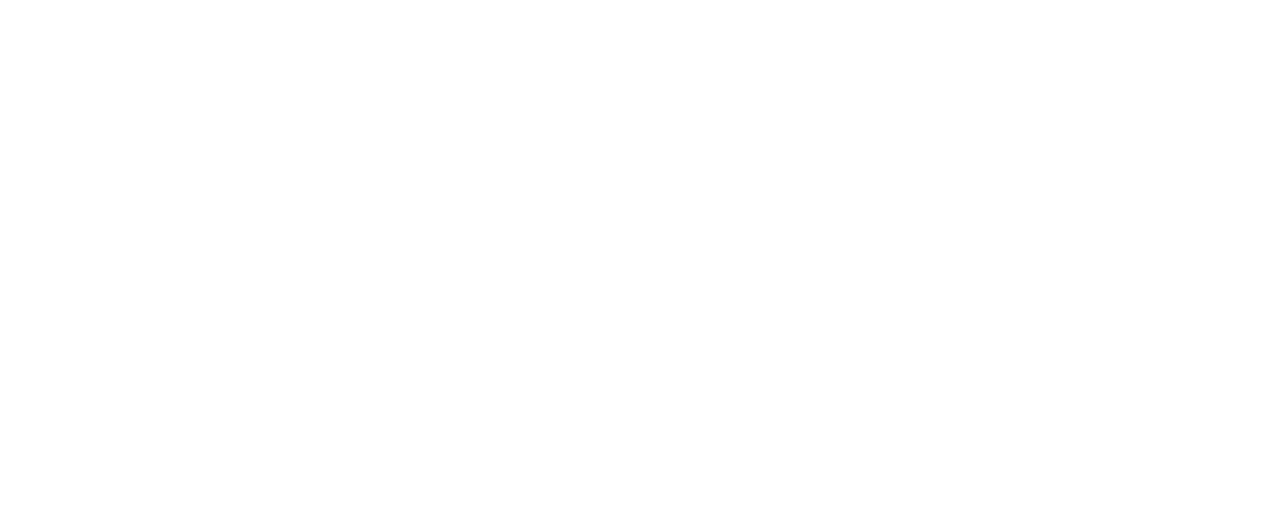
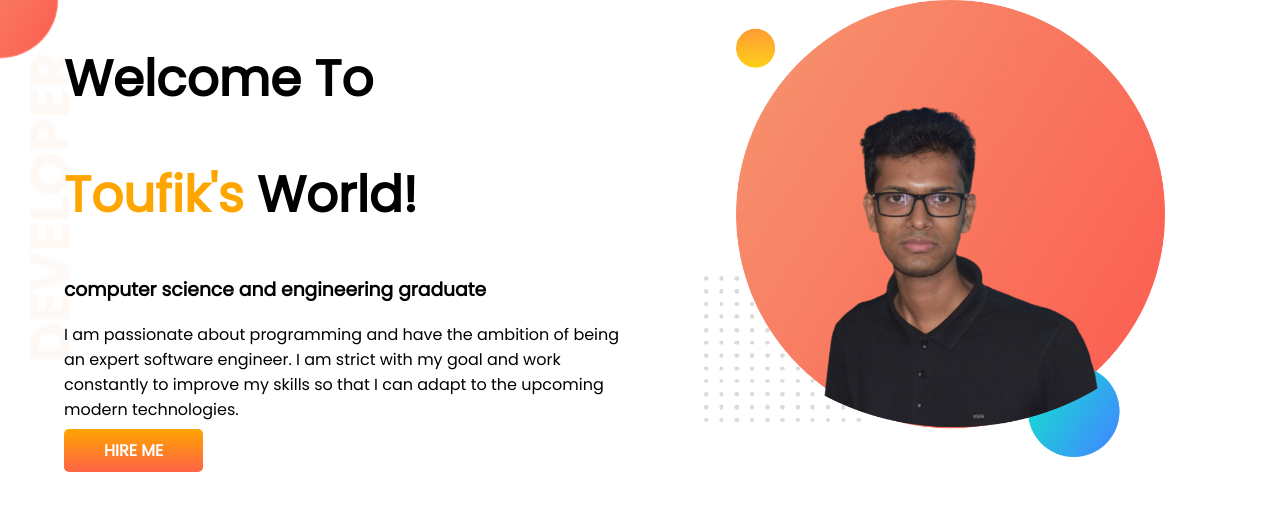
Before and after one commit to toufikcse/Toufik-Portfolio, a plain HTML site: page index.html in a window 1280 px wide. Drawn offline with Linux system fonts and the light colour scheme.

Commit message:
added first section

```diff
--- a/css/style.css
+++ b/css/style.css
@@ -0,0 +1,36 @@
+body{
+    font-family: 'Poppins', sans-serif;
+    margin: 0%;
+}
+
+h1{
+    font-size: 50px;
+}
+
+.orange-color{
+    color: orange;
+}
+
+section{
+    display: flex;
+    background-image: url("/images/top-banner.png");
+    background-repeat: no-repeat;
+}
+
+.half-width{
+    width: 50%;
+    padding-left: 5%;
+}
+
+.half-width img{
+    width: 80%;
+}
+
+.link-button{
+    text-decoration: none;
+    background-image: linear-gradient(orange, tomato);
+    padding: 10px 40px;
+    color: white;
+    font-weight: 700;
+    border-radius: 5px;
+}
--- a/index.html
+++ b/index.html
@@ -5,8 +5,26 @@
     <meta http-equiv="X-UA-Compatible" content="IE=edge">
     <meta name="viewport" content="width=device-width, initial-scale=1.0">
     <title>Toufik Portfolio</title>
+    <link rel="preconnect" href="https://fonts.googleapis.com">
+    <link rel="preconnect" href="https://fonts.gstatic.com" crossorigin>
+    <link href="https://fonts.googleapis.com/css2?family=Poppins&display=swap" rel="stylesheet">
+    <link rel="stylesheet" href="css/style.css">
 </head>
 <body>
+    <section>
+        <div class="half-width">
+            <h1>Welcome To</h1>
+            <h1><span class="orange-color">Toufik's</span> World!</h1>
+            <h3>computer science and engineering graduate</h3>
+            <p>I am passionate about programming and have the ambition of being an expert software engineer. I am
+                strict with my goal and work constantly to improve my skills so that I can adapt to the upcoming modern
+                technologies.</p>
+            <a class="link-button" target="_blank" href="https://www.linkedin.com/in/toufikur/">HIRE ME</a>
+        </div>
+        <div class="half-width" >
+            <img src="images/my-bg.png" alt="Toufik's picture">
+        </div>
+    </section>
 
 </body>
 </html>
```
Also changed, not shown: images/botanical_garden.jpg (added), images/dream-bg.png (added), images/exp-bg.png (added), images/my-bg.png (added), images/my-bg2.png (added), images/nilachal.jpg (added), images/nilachal_2.jpg (added), images/tea-stall.jpg (added), images/top-banner.png (added), images/versity.jpg (added).
